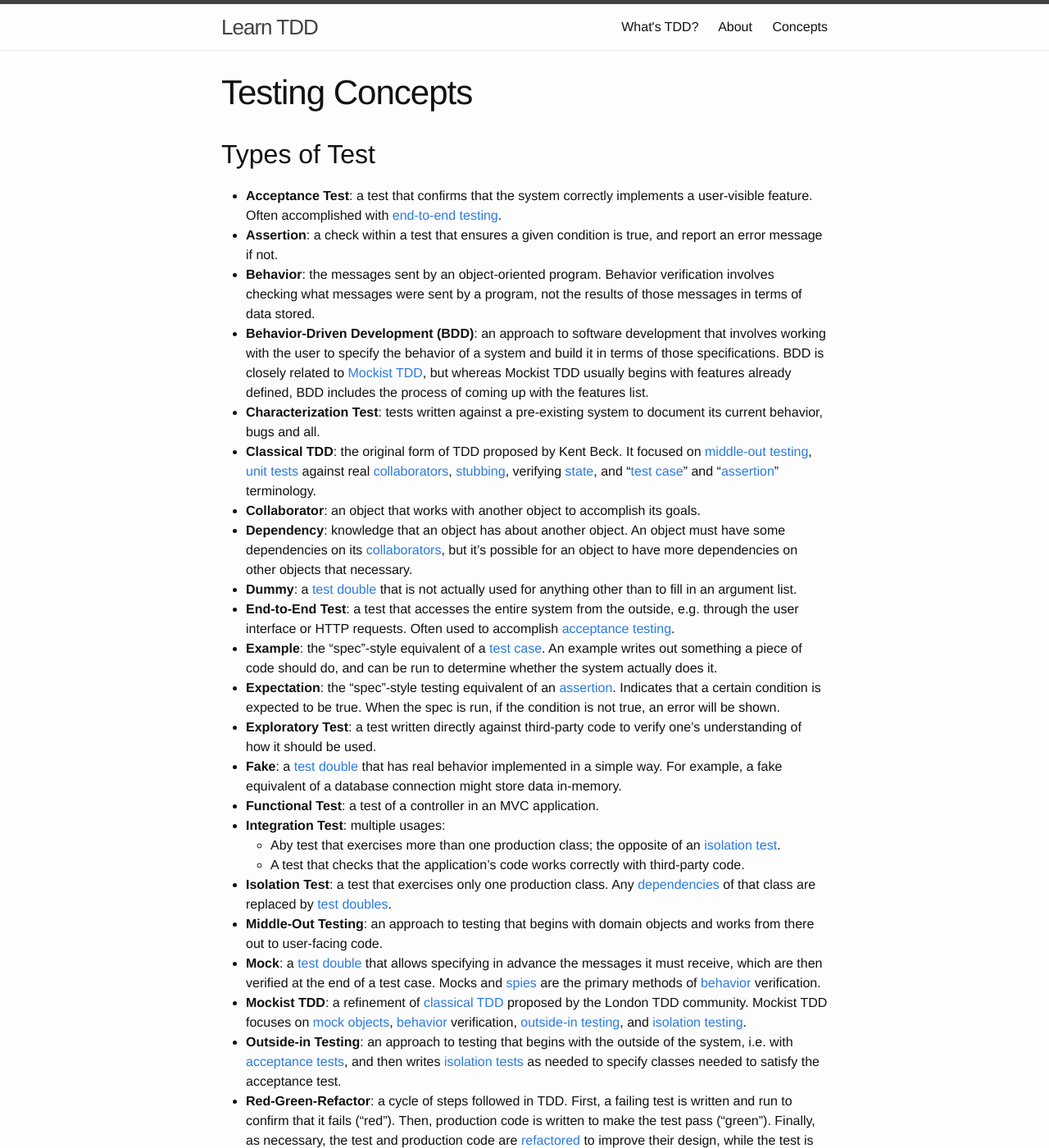
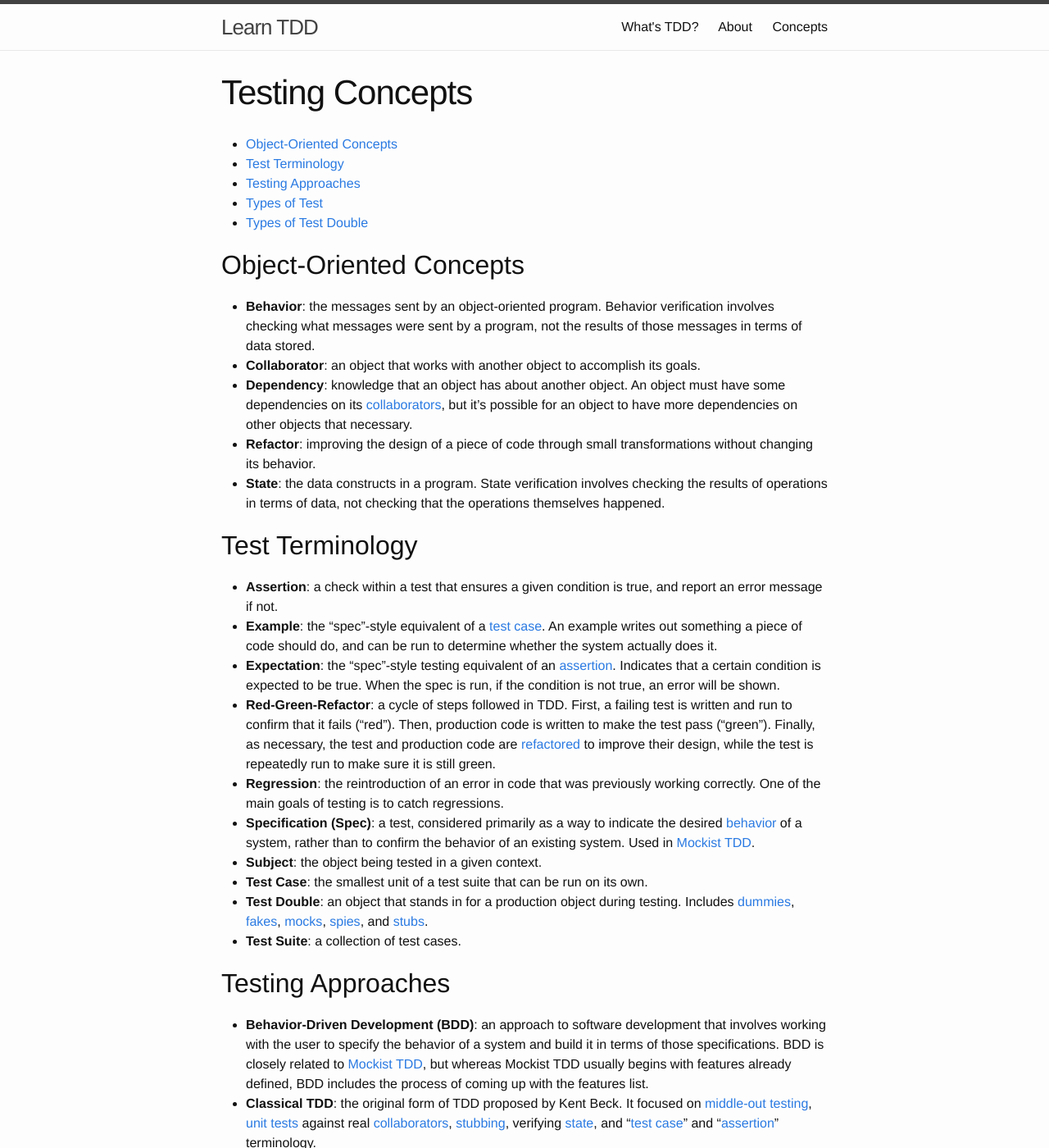
Before and after one commit to learn-tdd-in/learntdd.in, a Jekyll site: the page built from concepts.md, in a window 1280 px wide and 1400 px high. Shown: the whole window at 82% size. Built offline with Jekyll 4.4.1, drawn with Linux system fonts in a browser that asks for light colours; some of the changed text lies outside the part shown.

Commit message:
Group concepts

```diff
--- a/concepts.md
+++ b/concepts.md
@@ -2,46 +2,63 @@
 title: Testing Concepts
 ---
 
-## Types of Test
+* [Object-Oriented Concepts](#oo-concepts)
+* [Test Terminology](#test-terminology)
+* [Testing Approaches](#approaches)
+* [Types of Test](#types-of-test)
+* [Types of Test Double](#types-of-test-double)
+
+## <a name="oo-concepts"></a>Object-Oriented Concepts
+
+* **<a name="behavior"></a>Behavior**: the messages sent by an object-oriented program. Behavior verification involves checking what messages were sent by a program, not the results of those messages in terms of data stored.
+* **<a name="collaborator"></a>Collaborator**: an object that works with another object to accomplish its goals.
+* **<a name="dependency"></a>Dependency**: knowledge that an object has about another object. An object must have some dependencies on its [collaborators](#collaborator), but it's possible for an object to have more dependencies on other objects that necessary.
+* **<a name="refactor"></a>Refactor**: improving the design of a piece of code through small transformations without changing its behavior.
+* **<a name="state"></a>State**: the data constructs in a program. State verification involves checking the results of operations in terms of data, not checking that the operations themselves happened.
+
+## <a name="test-terminology"></a>Test Terminology
+
+* **<a name="assertion"></a>Assertion**: a check within a test that ensures a given condition is true, and report an error message if not.
+* **<a name="example"></a>Example**: the "spec"-style equivalent of a [test case](#test-case). An example writes out something a piece of code should do, and can be run to determine whether the system actually does it.
+* **<a name="expectation"></a>Expectation**: the "spec"-style testing equivalent of an [assertion](#assertion). Indicates that a certain condition is expected to be true. When the spec is run, if the condition is not true, an error will be shown.
+* **<a name="red-green-refactor"></a>Red-Green-Refactor**: a cycle of steps followed in TDD. First, a failing test is written and run to confirm that it fails ("red"). Then, production code is written to make the test pass ("green"). Finally, as necessary, the test and production code are [refactored](#refactor) to improve their design, while the test is repeatedly run to make sure it is still green.
+* **<a name="regression"></a>Regression**: the reintroduction of an error in code that was previously working correctly. One of the main goals of testing is to catch regressions.
+* **<a name="spec"></a>Specification (Spec)**: a test, considered primarily as a way to indicate the desired [behavior](#behavior) of a system, rather than to confirm the behavior of an existing system. Used in [Mockist TDD](#mockist-tdd).
+* **<a name=""></a>Subject**: the object being tested in a given context.
+* **<a name="test-case"></a>Test Case**: the smallest unit of a test suite that can be run on its own.
+* **<a name="test-double"></a>Test Double**: an object that stands in for a production object during testing. Includes [dummies](#dummy), [fakes](#fake), [mocks](#mock), [spies](#spy), and [stubs](#stub).
+* **<a name="test-suite"></a>Test Suite**: a collection of test cases.
+
+## <a name="approaches"></a>Testing Approaches
+
+* **<a name="bdd"></a>Behavior-Driven Development (BDD)**: an approach to software development that involves working with the user to specify the behavior of a system and build it in terms of those specifications. BDD is closely related to [Mockist TDD](#mockist-tdd), but whereas Mockist TDD usually begins with features already defined, BDD includes the process of coming up with the features list.
+* **<a name="classical-tdd"></a>Classical TDD**: the original form of TDD proposed by Kent Beck. It focused on [middle-out testing](#middle-out-testing), [unit tests](#unit-test) against real [collaborators](#collaborator), [stubbing](#stub), verifying [state](#state), and "[test case](#test-case)" and "[assertion](#assertion)" terminology.
+* **<a name="middle-out-testing"></a>Middle-Out Testing**: an approach to testing that begins with domain objects and works from there out to user-facing code.
+* **<a name="mockist-tdd"></a>Mockist TDD**: a refinement of [classical TDD](#classical-tdd) proposed by the London TDD community. Mockist TDD focuses on [mock objects](#mock), [behavior](#behavior) verification, [outside-in testing](#outside-in-testing), and [isolation testing](#isolation-testing).
+* **<a name="outside-in-testing"></a>Outside-in Testing**: an approach to testing that begins with the outside of the system, i.e. with [acceptance tests](#acceptance-test), and then writes [isolation tests](#isolation-test) as needed to specify classes needed to satisfy the acceptance test.
+
+## <a name="types-of-test"></a>Types of Test
 
 * **<a name="acceptance-test"></a>Acceptance Test**: a test that confirms that the system correctly implements a user-visible feature. Often accomplished with [end-to-end testing](#end-to-end-test).
-* **<a name="assertion"></a>Assertion**: a check within a test that ensures a given condition is true, and report an error message if not.
-* **<a name="behavior"></a>Behavior**: the messages sent by an object-oriented program. Behavior verification involves checking what messages were sent by a program, not the results of those messages in terms of data stored.
-* **<a name="bdd"></a>Behavior-Driven Development (BDD)**: an approach to software development that involves working with the user to specify the behavior of a system and build it in terms of those specifications. BDD is closely related to [Mockist TDD](#mockist-tdd), but whereas Mockist TDD usually begins with features already defined, BDD includes the process of coming up with the features list.
-* **<a name="characterization-test"></a>Characterization Test**: tests written against a pre-existing system to document its current behavior, bugs and all.
-* **<a name="classical-tdd"></a>Classical TDD**: the original form of TDD proposed by Kent Beck. It focused on [middle-out testing](#middle-out-testing), [unit tests](#unit-test) against real [collaborators](#collaborator), [stubbing](#stub), verifying [state](#state), and "[test case](#test-case)" and "[assertion](#assertion)" terminology.
-* **<a name="collaborator"></a>Collaborator**: an object that works with another object to accomplish its goals.
-* **<a name="dependency"></a>Dependency**: knowledge that an object has about another object. An object must have some dependencies on its [collaborators](#collaborator), but it's possible for an object to have more dependencies on other objects that necessary.
-* **<a name="dummy"></a>Dummy**: a [test double](#test-double) that is not actually used for anything other than to fill in an argument list.
+* **<a name="characterization-test"></a>Characterization Test**: tests written against a pre-existing system to document its current behavior, bugs and all. Includes both first-party and third-party code.
 * **<a name="end-to-end-test"></a>End-to-End Test**: a test that accesses the entire system from the outside, e.g. through the user interface or HTTP requests. Often used to accomplish [acceptance testing](#acceptance-test).
-* **<a name="example"></a>Example**: the "spec"-style equivalent of a [test case](#test-case). An example writes out something a piece of code should do, and can be run to determine whether the system actually does it.
-* **<a name="expectation"></a>Expectation**: the "spec"-style testing equivalent of an [assertion](#assertion). Indicates that a certain condition is expected to be true. When the spec is run, if the condition is not true, an error will be shown.
-* **<a name="exploratory-test"></a>Exploratory Test**: a test written directly against third-party code to verify one's understanding of how it should be used.
-* **<a name="fake"></a>Fake**: a [test double](#test-double) that has real behavior implemented in a simple way. For example, a fake equivalent of a database connection might store data in-memory.
 * **<a name="functional-test"></a>Functional Test**: a test of a controller in an MVC application.
 * **<a name="integration-test"></a>Integration Test**: multiple usages:
 	* Aby test that exercises more than one production class; the opposite of an [isolation test](#isolation-test).
 	* A test that checks that the application's code works correctly with third-party code.
 * **<a name="isolation-test"></a>Isolation Test**: a test that exercises only one production class. Any [dependencies](#dependency) of that class are replaced by [test doubles](#test-double).
-* **<a name="middle-out-testing"></a>Middle-Out Testing**: an approach to testing that begins with domain objects and works from there out to user-facing code.
-* **<a name="mock"></a>Mock**: a [test double](#test-double) that allows specifying in advance the messages it must receive, which are then verified at the end of a test case. Mocks and [spies](#spy) are the primary methods of [behavior](#behavior) verification.
-* **<a name="mockist-tdd"></a>Mockist TDD**: a refinement of [classical TDD](#classical-tdd) proposed by the London TDD community. Mockist TDD focuses on [mock objects](#mock), [behavior](#behavior) verification, [outside-in testing](#outside-in-testing), and [isolation testing](#isolation-testing).
-* **<a name="outside-in-testing"></a>Outside-in Testing**: an approach to testing that begins with the outside of the system, i.e. with [acceptance tests](#acceptance-test), and then writes [isolation tests](#isolation-test) as needed to specify classes needed to satisfy the acceptance test.
-* **<a name="red-green-refactor"></a>Red-Green-Refactor**: a cycle of steps followed in TDD. First, a failing test is written and run to confirm that it fails ("red"). Then, production code is written to make the test pass ("green"). Finally, as necessary, the test and production code are [refactored](#refactor) to improve their design, while the test is repeatedly run to make sure it is still green.
-* **<a name="refactor"></a>Refactor**: improving the design of a piece of code through small transformations without changing its behavior.
-* **<a name="regression"></a>Regression**: the reintroduction of an error in code that was previously working correctly. One of the main goals of testing is to catch regressions.
 * **<a name="request-test"></a>Request Test**: a test of a request sent into a system, such as an HTTP request to a server-rendered web application or a web service.
-* **<a name="spec"></a>Specification (Spec)**: a test, considered primarily as a way to indicate the desired [behavior](#behavior) of a system, rather than to confirm the behavior of an existing system. Used in [Mockist TDD](#mockist-tdd).
-* **<a name="spy"></a>Spy**: a [test double](#test-double) that records messages it receives, which can then be tested against at the end of a test case. Spies and [mocks](#mock) are the primary methods of [behavior verification](#behavior).
-* **<a name="state"></a>State**: the data constructs in a program. State verification involves checking the results of operations in terms of data, not checking that the operations themselves happened.
-* **<a name="stub"></a>Stub**: a [test double](#test-double) with hard-coded method responses.
-* **<a name=""></a>Subject**: the object being tested in a given context.
-* **<a name="test-case"></a>Test Case**: the smallest unit of a test suite that can be run on its own.
-* **<a name="test-double"></a>Test Double**: an object that stands in for a production object during testing. Includes [dummies](#dummy), [fakes](#fake), [mocks](#mock), [spies](#spy), and [stubs](#stub).
-* **<a name="test-suite"></a>Test Suite**: a collection of test cases.
 * **<a name="unit-test"></a>Unit Test**: multiple usages:
 	* A test that exercises only one production class; equivalent to "[isolation test](#isolation-test)." This is the definition used in [Mockist TDD](#mockist-tdd).
 	* A test of a class and all its real [collaborators](#collaborator). Called a "unit" test because it can be run in isolation without affecting or being affected by any other tests. This is the definition used in [Classical TDD](#classical-tdd).
+
+## <a name="types-of-test-double"></a>Types of Test Double
+
+* **<a name="dummy"></a>Dummy**: a [test double](#test-double) that is not actually used for anything other than to fill in an argument list.
+* **<a name="fake"></a>Fake**: a [test double](#test-double) that has real behavior implemented in a simple way. For example, a fake equivalent of a database connection might store data in-memory.
+* **<a name="mock"></a>Mock**: a [test double](#test-double) that allows specifying in advance the messages it must receive, which are then verified at the end of a test case. Mocks and [spies](#spy) are the primary methods of [behavior](#behavior) verification.
+* **<a name="spy"></a>Spy**: a [test double](#test-double) that records messages it receives, which can then be tested against at the end of a test case. Spies and [mocks](#mock) are the primary methods of [behavior verification](#behavior).
+* **<a name="stub"></a>Stub**: a [test double](#test-double) with hard-coded method responses.
 
 ---
 
```
